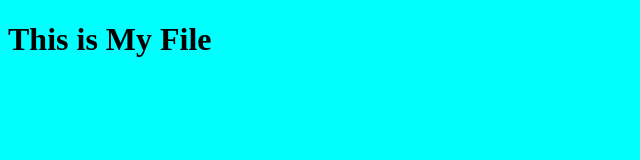
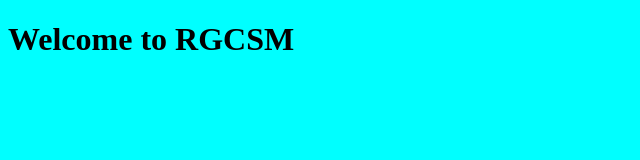
Before and after one commit to mlpai/test, a plain HTML site: page index.html in a window 1280 px wide. Shown: the whole page, without its empty margins (0-640 px from the left). Drawn offline with Linux system fonts and the light colour scheme.

```diff
--- a/index.html
+++ b/index.html
@@ -8,7 +8,7 @@
 </head>
 <body bgcolor="aqua">
 
-    <h1> This is My File </h1>
+    <h1> Welcome to  RGCSM </h1>
 
 </body>
 </html>
```
